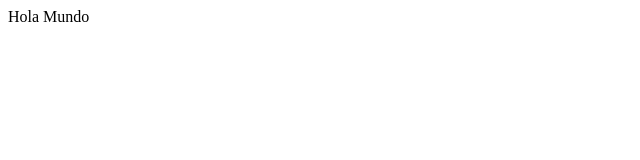
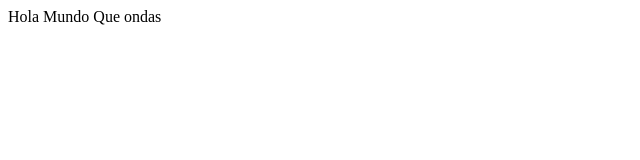
Before and after one commit to konkkeror/hola-mundo-dw, a plain HTML site: page index.html in a window 1280 px wide. Shown: the full height of the page, 0-640 px from the left. Drawn offline with Linux system fonts and the light colour scheme.

Commit message:
Agregue una nueva linea

```diff
--- a/index.html
+++ b/index.html
@@ -8,5 +8,6 @@
 </head>
 <body>
     Hola Mundo
+    Que ondas
 </body>
 </html>
```
